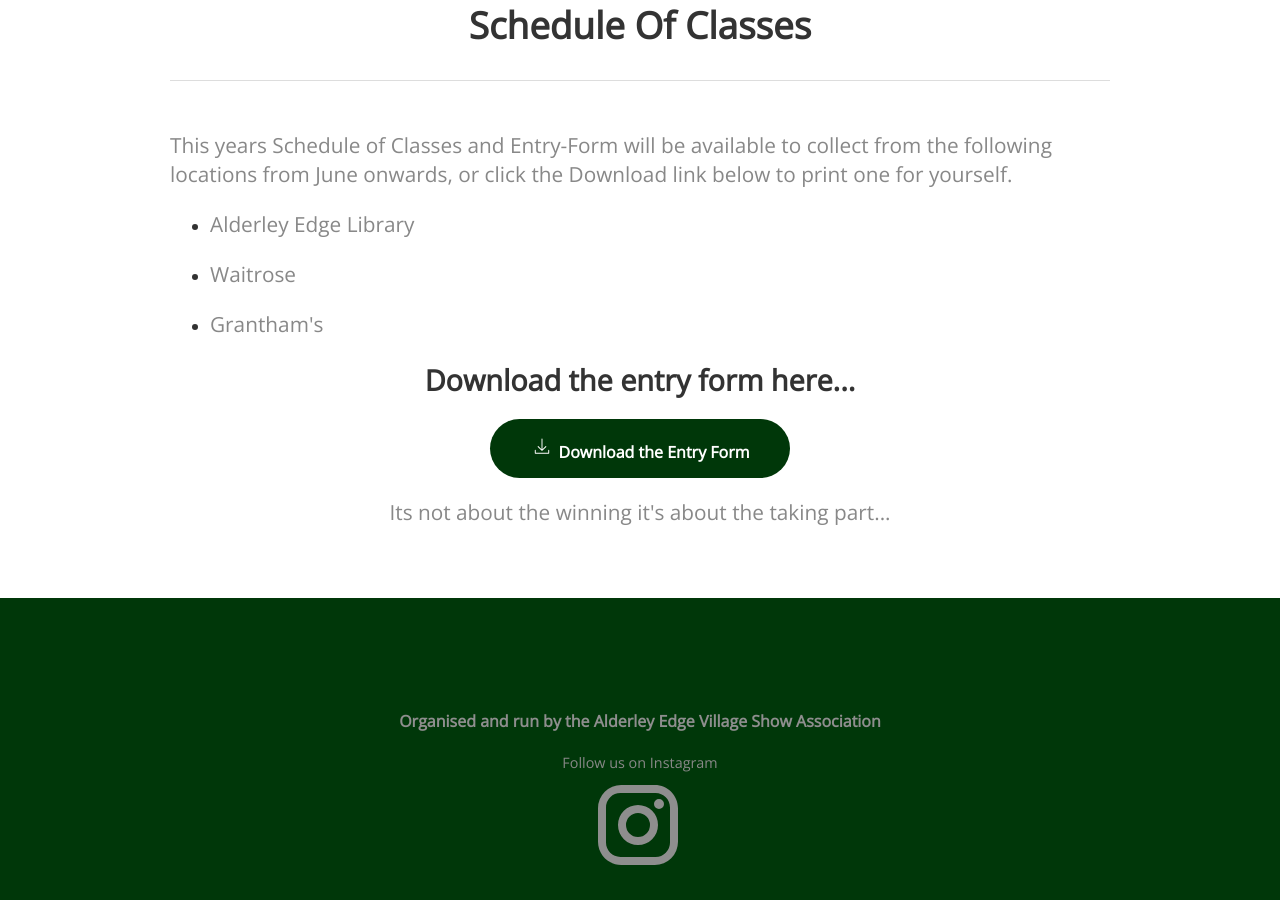
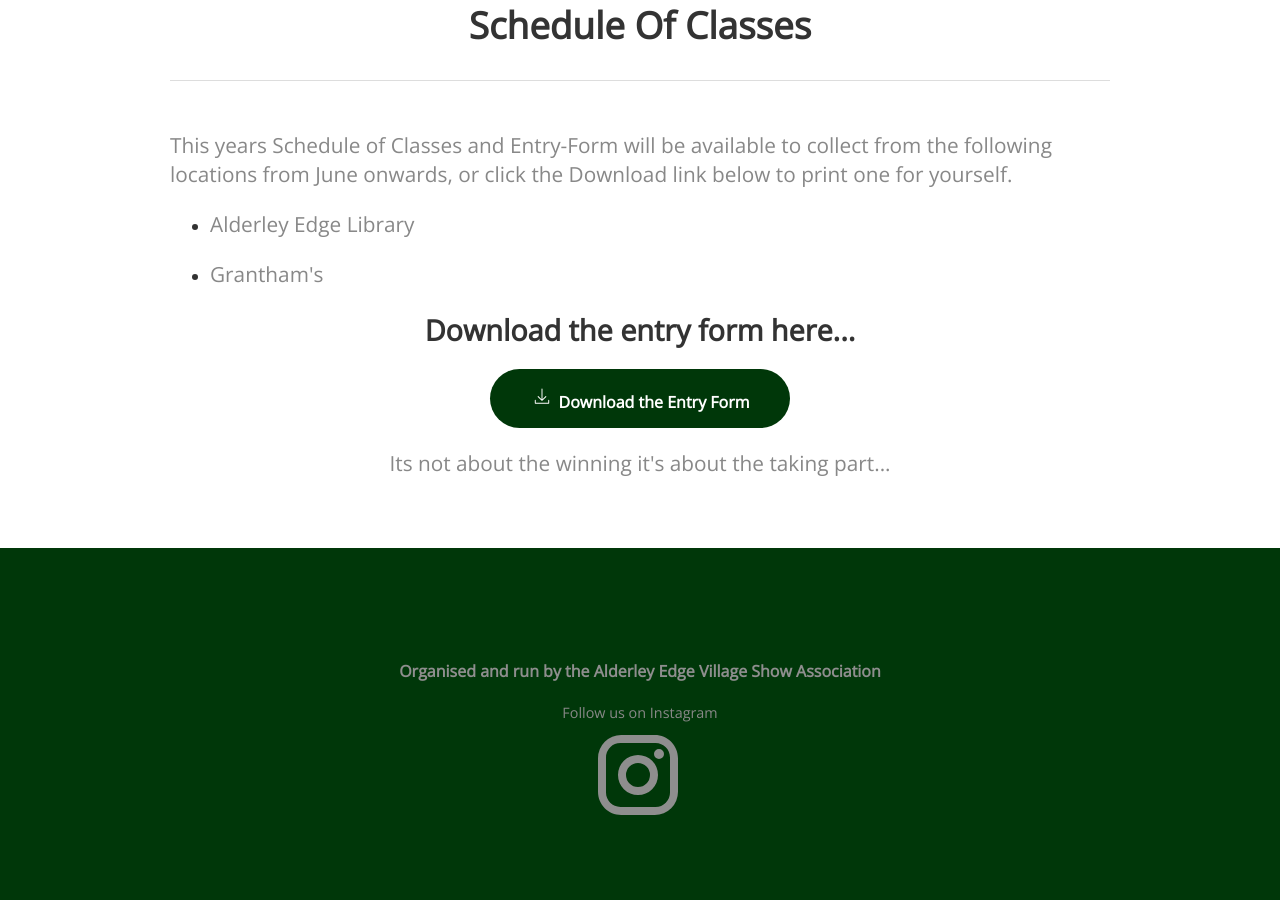
Before and after one commit to AlderleyEdgeVillageShow/website, a Jekyll site: the page built from index.html, in a window 1280 px wide and 900 px high, scrolled down 2694 px. Built offline with Jekyll 4.4.1, drawn with Linux system fonts in a browser that asks for light colours.

Commit message:
Remove waitrose from collection points

```diff
--- a/index.html
+++ b/index.html
@@ -121,7 +121,6 @@ title: The Alderley Edge Village Show
             June onwards, or click the Download link below to print one for yourself.</p>
         <ul>
             <li><p>Alderley Edge Library</p></li>
-            <li><p>Waitrose</p></li>
             <li><p>Grantham's</p></li>
         </ul>
         <h3 class="title">Download the entry form here...</h3>
```
